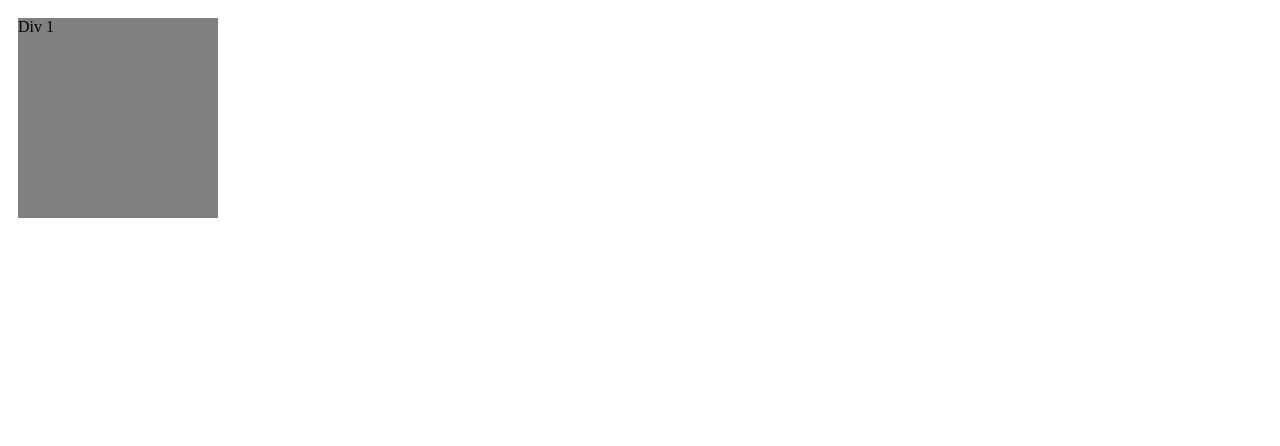
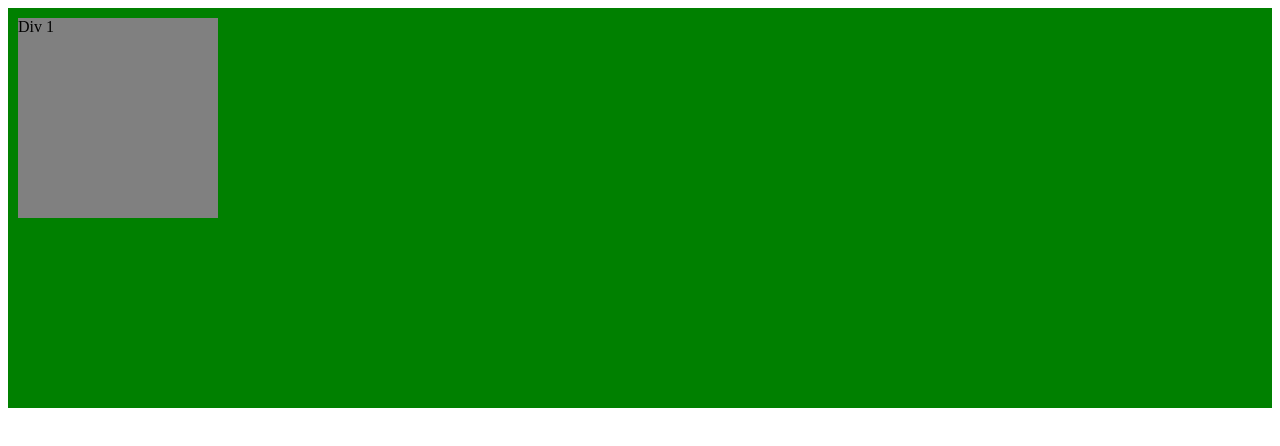
Before and after one commit to iNalsur/element-swap, a plain HTML site: page index.html in a window 1280 px wide. Drawn offline with Linux system fonts and the light colour scheme.

Commit message:
Made some corrections in CSS to make divs on top of each other with grid

```diff
--- a/styles.css
+++ b/styles.css
@@ -1,5 +1,8 @@
 .container {
-    display: flex;
+    display: grid;
+    background-color: green;
+    width: 100%;
+    height: 400px;
 }
 
 .div1,
@@ -10,7 +13,8 @@
     margin: 10px;
     opacity: 0;
     transition: opacity 2s ease-in-out;
-    position: absolute;
+    grid-row: 1;
+    grid-column: 1;
 }
 
 .div1.visible,
```
